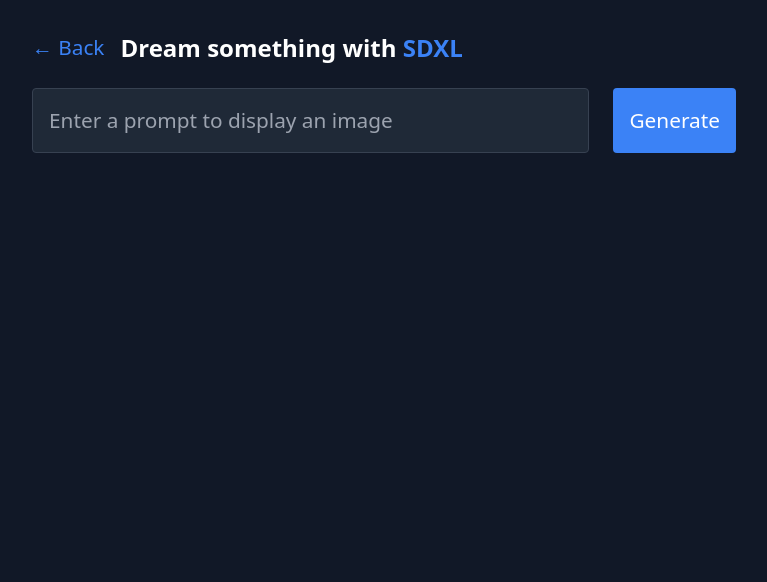
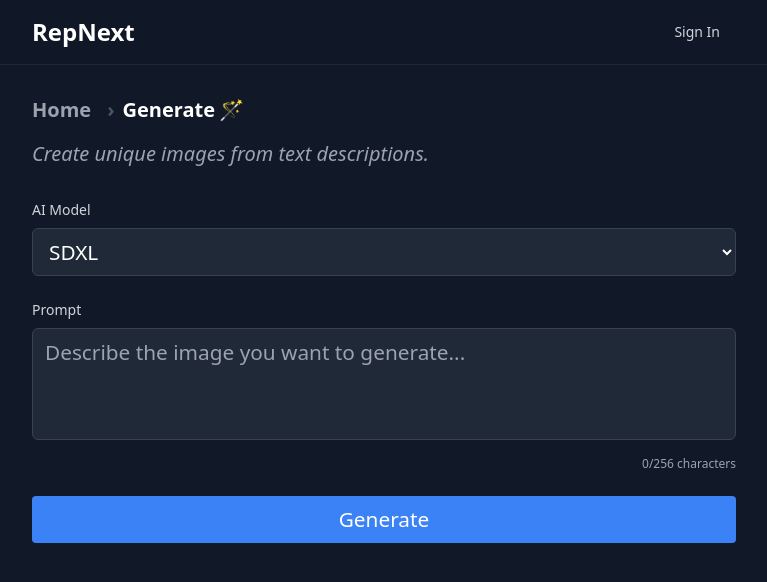
Before and after one commit to mathieu-ronsse/rep_next, a Next.js app: page /ai_generate in a window 1280 px wide. Shown: the top 582 px of the page, without its empty margins (256-1023 px from the left). Built offline with nearby package versions, Linux system fonts and the light colour scheme.

Commit message:
2025-01-02 generate OK

```diff
--- a/app/ai_generate/page.js
+++ b/app/ai_generate/page.js
@@ -1,9 +1,16 @@
 'use client';
 
 import { useState } from "react";
-import Image from "next/image";
-import Link from "next/link";
+import Breadcrumb from "@/components/Breadcrumb";
+import ModelSelector from "@/components/ModelSelector";
+import PromptInput from "@/components/PromptInput";
 import LoadingButton from "@/components/LoadingButton";
+import ImagePreview from "@/components/ImagePreview";
+
+const breadcrumbItems = [
+  { href: '/', label: 'Home' },
+  { icon: '🪄', label: 'Generate' }
+];
 
 const sleep = (ms) => new Promise((r) => setTimeout(r, ms));
 
@@ -11,6 +18,8 @@
   const [prediction, setPrediction] = useState(null);
   const [error, setError] = useState(null);
   const [isLoading, setIsLoading] = useState(false);
+  const [model, setModel] = useState('sdxl');
+  const [prompt, setPrompt] = useState('');
 
   const handleSubmit = async (e) => {
     e.preventDefault();
@@ -24,7 +33,7 @@
           "Content-Type": "application/json",
         },
         body: JSON.stringify({
-          prompt: e.target.prompt.value,
+          prompt,
         }),
       });
 
@@ -54,29 +63,25 @@
   };
 
   return (
-    <div className="container max-w-2xl mx-auto p-5">
-      <div className="flex items-center mb-6">
-        <Link href="/" className="text-blue-500 hover:text-blue-700 mr-4">
-          ← Back
-        </Link>
-        <h1 className="text-2xl font-bold">
-          Dream something with{" "}
-          <a href="https://replicate.com/stability-ai/sdxl" className="text-blue-500 hover:text-blue-700">
-            SDXL
-          </a>
-        </h1>
-      </div>
+    <div className="container max-w-2xl mx-auto px-6 py-8">
+      <Breadcrumb items={breadcrumbItems} />
 
-      <form className="w-full flex" onSubmit={handleSubmit}>
-        <input
-          type="text"
-          className="flex-grow"
-          name="prompt"
-          placeholder="Enter a prompt to display an image"
-        />
+      <h2 className="text-xl italic text-gray-400 mt-4 mb-8">
+        Create unique images from text descriptions.
+      </h2>
+
+      <form onSubmit={handleSubmit} className="flex flex-col space-y-6 w-full">
+        <div className="w-full">
+          <ModelSelector value={model} onChange={setModel} />
+        </div>
+
+        <div className="w-full">
+          <PromptInput value={prompt} onChange={setPrompt} />
+        </div>
+
         <LoadingButton
           type="submit"
-          className="bg-blue-500 text-white px-4 py-2 rounded hover:bg-blue-600 ml-2"
+          className="w-full bg-blue-500 text-white px-4 py-2 rounded hover:bg-blue-600 transition-colors"
           isLoading={isLoading}
         >
           Generate
@@ -84,26 +89,20 @@
       </form>
 
       {error && (
-        <div className="bg-red-500/10 text-red-500 rounded-lg p-4 mt-4">
+        <div className="bg-red-500/10 text-red-500 rounded-lg p-4 mt-6">
           {error}
         </div>
       )}
 
       {prediction && (
-        <div className="mt-4">
+        <div className="mt-6">
           {prediction.output && (
-            <div className="relative aspect-square rounded-lg overflow-hidden">
-              <Image
-                src={Array.isArray(prediction.output) ? prediction.output[prediction.output.length - 1] : prediction.output}
-                alt="Generated image"
-                fill
-                className="object-contain"
-                sizes="(max-width: 768px) 100vw, 768px"
-                priority
-              />
-            </div>
+            <ImagePreview
+              src={Array.isArray(prediction.output) ? prediction.output[prediction.output.length - 1] : prediction.output}
+              alt="Generated image"
+            />
           )}
-          <p className="mt-2 text-sm opacity-50">status: {prediction.status}</p>
+          <p className="mt-2 text-sm text-gray-400">status: {prediction.status}</p>
         </div>
       )}
     </div>
--- a/app/layout.js
+++ b/app/layout.js
@@ -1,4 +1,5 @@
 import { Geist, Geist_Mono } from "next/font/google";
+import Header from "@/components/Header";
 import "./globals.css";
 
 const geistSans = Geist({
@@ -12,17 +13,18 @@
 });
 
 export const metadata = {
-  title: "Create Next App",
-  description: "Generated by create next app",
+  title: "RepNext - AI Image Transformation",
+  description: "Transform your images with AI using RepNext",
 };
 
 export default function RootLayout({ children }) {
   return (
     <html lang="en">
-      <body
-        className={`${geistSans.variable} ${geistMono.variable} antialiased`}
-      >
-        {children}
+      <body className={`${geistSans.variable} ${geistMono.variable} antialiased`}>
+        <Header />
+        <main className="pt-16">
+          {children}
+        </main>
       </body>
     </html>
   );
--- a/app/page.js
+++ b/app/page.js
@@ -3,31 +3,74 @@
 import Link from 'next/link';
 
 const services = [
-  { name: 'Generate', path: '/ai_generate', icon: '🎨' },
-  { name: 'Upscale', path: '/ai_upscale', icon: '⬆️' },
-  { name: 'Colorize', path: '#', icon: '🎨' },
-  { name: 'Extract', path: '#', icon: '✂️' },
-  { name: 'Outpaint', path: '#', icon: '🖼️' },
-  { name: 'Animate', path: '#', icon: '🎬' }
+  {
+    name: 'Generate',
+    path: '/ai_generate',
+    icon: '🪄',
+    description: 'create unique images from text descriptions',
+    available: true
+  },
+  {
+    name: 'Upscale',
+    path: '/ai_upscale',
+    icon: '🔍',
+    description: 'enhance image resolution without quality loss',
+    available: true
+  },
+  {
+    name: 'Colorize',
+    path: '#',
+    icon: '🎨',
+    description: 'add vibrant colors to black and white images',
+    available: false
+  },
+  {
+    name: 'Extract',
+    path: '#',
+    icon: '✂️',
+    description: 'remove backgrounds and isolate objects',
+    available: false
+  },
+  {
+    name: 'Outpaint',
+    path: '#',
+    icon: '🖼️',
+    description: 'extend images beyond their boundaries',
+    available: false
+  },
+  {
+    name: 'Animate',
+    path: '#',
+    icon: '🎬',
+    description: 'bring still images to life with motion',
+    available: false
+  }
 ];
 
 export default function Home() {
   return (
-    <div className="container max-w-4xl mx-auto p-5">
-      <h1 className="text-4xl font-bold text-center my-10 text-white">RepNext</h1>
+    <div className="container max-w-6xl mx-auto px-4 py-12">
+      <div className="text-center mb-16">
+        <h1 className="text-5xl font-bold mb-6 bg-gradient-to-r from-blue-400 to-purple-500 text-transparent bg-clip-text">
+          Transform your images with AI
+        </h1>
+      </div>
 
-      <div className="grid grid-cols-2 md:grid-cols-3 gap-4">
+      <div className="grid grid-cols-1 md:grid-cols-2 lg:grid-cols-3 gap-6">
         {services.map((service) => (
           <Link
             key={service.name}
             href={service.path}
-            className={`p-6 rounded-lg shadow-lg bg-gray-800 hover:shadow-xl transition-shadow
-              flex flex-col items-center justify-center space-y-2
-              ${service.path === '#' ? 'opacity-50 cursor-not-allowed' : 'hover:scale-105 transform transition-transform'}`}
-            onClick={e => service.path === '#' && e.preventDefault()}
+            className={`p-6 rounded-lg shadow-lg bg-gray-800 hover:shadow-xl transition-all duration-300
+              flex flex-col items-center text-center space-y-3
+              ${service.available
+                ? 'hover:scale-105 transform hover:bg-gray-700'
+                : 'opacity-50 cursor-not-allowed'}`}
+            onClick={e => !service.available && e.preventDefault()}
           >
-            <span className="text-4xl">{service.icon}</span>
-            <span className="text-lg font-semibold text-white">{service.name}</span>
+            <span className="text-4xl mb-2">{service.icon}</span>
+            <h3 className="text-xl font-semibold text-white">{service.name}</h3>
+            <p className="text-sm text-gray-400">{service.description}</p>
           </Link>
         ))}
       </div>
--- /dev/null
+++ b/components/Breadcrumb.js
@@ -0,0 +1,27 @@
+import Link from 'next/link';
+
+export default function Breadcrumb({ items }) {
+  return (
+    <nav className="flex items-center space-x-2 text-xl font-semibold text-gray-400">
+      {items.map((item, index) => (
+        <div key={index} className="flex items-center">
+          {index > 0 && <span className="mx-2 text-gray-600">›</span>}
+          {item.href ? (
+            <Link
+              href={item.href}
+              className="flex items-center hover:text-white transition-colors"
+            >
+              {item.label}
+              {item.icon && <span className="mr-1">{item.icon}</span>}
+            </Link>
+          ) : (
+            <span className="flex items-center text-white">
+              {item.label&& <span className="mr-1">{item.label}</span>}
+              {item.icon}
+            </span>
+          )}
+        </div>
+      ))}
+    </nav>
+  );
+}
--- /dev/null
+++ b/components/Header.js
@@ -0,0 +1,19 @@
+import Link from 'next/link';
+
+export default function Header() {
+  return (
+    <header className="fixed top-0 left-0 right-0 bg-gray-900/95 backdrop-blur-sm z-50 border-b border-gray-800">
+      <div className="container max-w-7xl mx-auto px-4 h-16 flex items-center justify-between">
+        <Link href="/" className="text-2xl font-bold text-white hover:text-blue-400 transition-colors">
+          RepNext
+        </Link>
+        <button
+          className="px-4 py-2 text-sm font-medium text-gray-300 hover:text-white transition-colors cursor-not-allowed"
+          disabled
+        >
+          Sign In
+        </button>
+      </div>
+    </header>
+  );
+}
--- /dev/null
+++ b/components/ModelSelector.js
@@ -0,0 +1,18 @@
+export default function ModelSelector({ value, onChange }) {
+  return (
+    <div className="space-y-2">
+      <label htmlFor="model" className="block text-sm font-medium text-gray-300">
+        AI Model
+      </label>
+      <select
+        id="model"
+        value={value}
+        onChange={(e) => onChange(e.target.value)}
+        className="w-full px-3 py-2 bg-gray-800 border border-gray-700 rounded-md text-white focus:ring-2 focus:ring-blue-500 focus:border-transparent"
+      >
+        <option value="sdxl">SDXL</option>
+        <option value="flux">Flux Schnell</option>
+      </select>
+    </div>
+  );
+}
--- /dev/null
+++ b/components/PromptInput.js
@@ -0,0 +1,21 @@
+export default function PromptInput({ value, onChange }) {
+  return (
+    <div className="space-y-2">
+      <label htmlFor="prompt" className="block text-sm font-medium text-gray-300">
+        Prompt
+      </label>
+      <textarea
+        id="prompt"
+        value={value}
+        onChange={(e) => onChange(e.target.value)}
+        maxLength={256}
+        rows={3}
+        className="w-full px-3 py-2 bg-gray-800 border border-gray-700 rounded-md text-white focus:ring-2 focus:ring-blue-500 focus:border-transparent resize-none"
+        placeholder="Describe the image you want to generate..."
+      />
+      <div className="text-xs text-gray-400 text-right">
+        {value.length}/256 characters
+      </div>
+    </div>
+  );
+}
```
